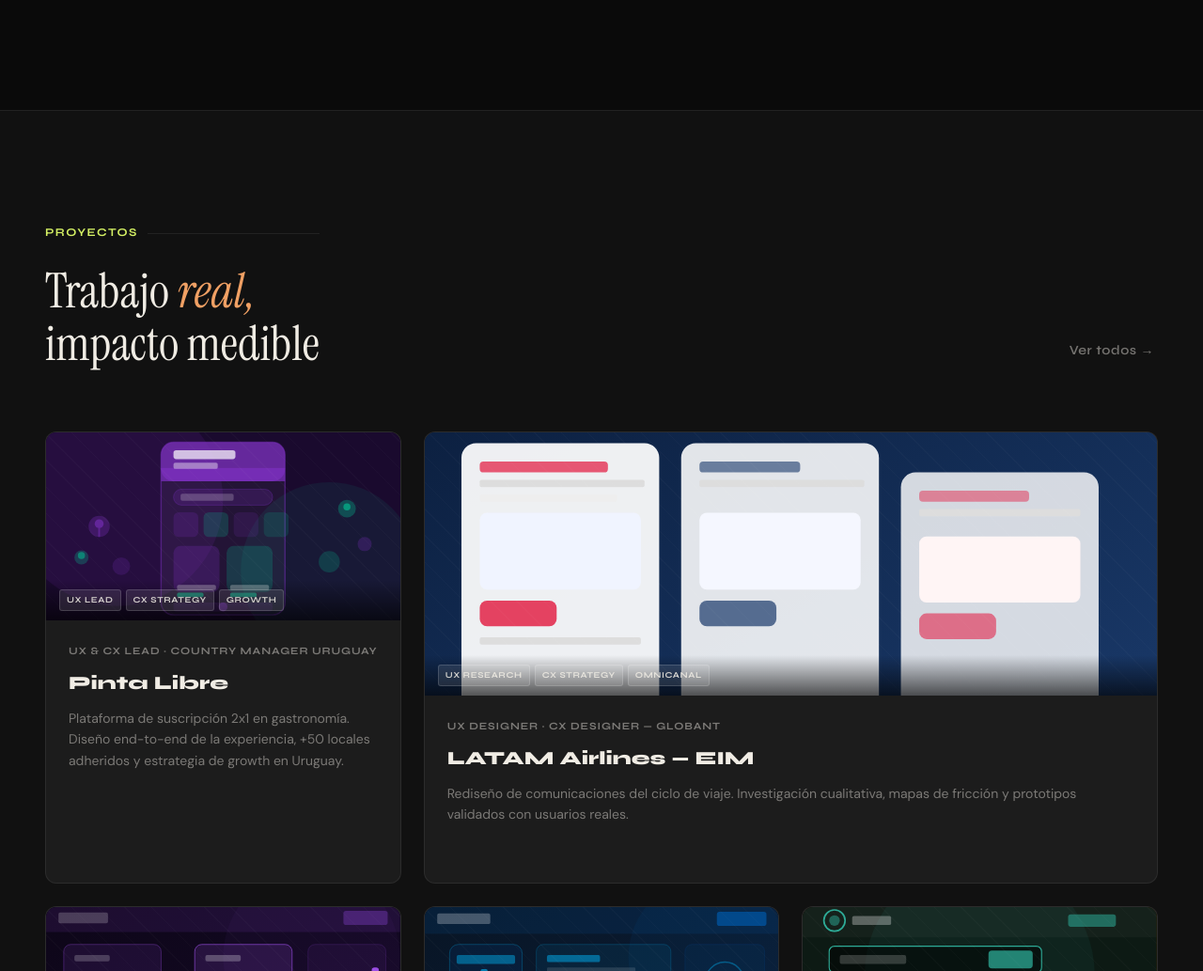
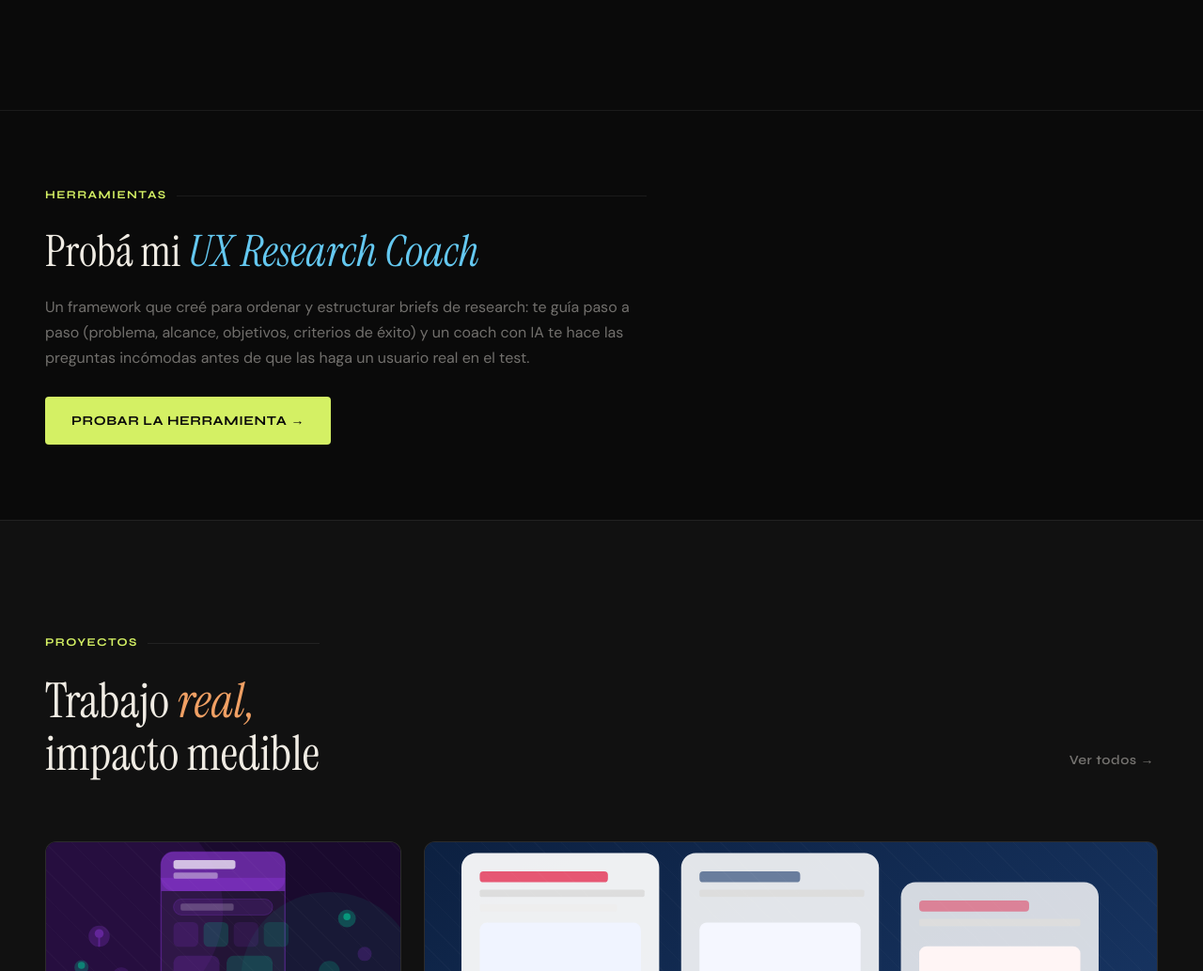
Before and after one commit to nwainberg11-bit/portfolio, a plain HTML site: page index.html in a window 1280 px wide. Shown: the part 1635-2668 px from the top of the page at 94% size. Drawn offline with Linux system fonts and the light colour scheme.

Commit message:
Add Tools section to nav + portfolio, link to UX Research Coach
Nueva sección "Tools" arriba de Proyectos presentando el UX Research Coach (framework propio para estructurar briefs de research), con link a la app en vivo. También se agrega como entrada destacada arriba del listado en el modal "Ver todos los proyectos", separada por una línea de los proyectos.

```diff
--- a/index.html
+++ b/index.html
@@ -580,6 +580,31 @@
     line-height: 1.6;
   }
 
+  /* ── HERRAMIENTAS ── */
+  .tools {
+    padding: 80px 48px;
+    border-top: 1px solid var(--border);
+  }
+
+  .tools-inner { max-width: 640px; }
+
+  .tools-inner h2 {
+    font-family: var(--font-display);
+    font-size: clamp(32px, 3.6vw, 48px);
+    font-weight: 400;
+    line-height: 1.1;
+    margin-bottom: 20px;
+  }
+
+  .tools-inner h2 em { font-style: italic; color: var(--accent2); }
+
+  .tools-body {
+    color: var(--muted);
+    font-size: 16px;
+    line-height: 1.7;
+    margin-bottom: 28px;
+  }
+
   /* ── PROYECTOS ── */
   .projects {
     padding: 120px 48px;
@@ -1068,6 +1093,7 @@
 
 
     .about { grid-template-columns: 1fr; padding: 80px 24px; gap: 48px; }
+    .tools { padding: 64px 24px; }
     .projects { padding: 80px 24px; }
     .projects-grid { grid-template-columns: 1fr; }
     .project-card.featured { grid-column: span 1; }
@@ -1253,6 +1279,12 @@
     flex-shrink: 0; margin-left: 16px;
   }
   .modal-divider { height: 1px; background: rgba(255,255,255,0.06); margin: 3px 0; }
+  .modal-section-label {
+    font-family: 'Syne', sans-serif; font-size: 10px; font-weight: 700;
+    letter-spacing: 0.1em; text-transform: uppercase;
+    color: rgba(240,236,228,0.4);
+    padding: 0 16px 2px;
+  }
 </style>
 </head>
 <body>
@@ -1262,6 +1294,7 @@
   <a href="#" class="nav-logo">NICO<strong style="color:var(--accent)">WAINBERG</strong></a>
   <ul class="nav-links">
     <li><a href="#sobre-mi">Sobre mí</a></li>
+    <li><a href="#herramientas">Tools</a></li>
     <li><a href="#proyectos">Proyectos</a></li>
     <li><a href="#servicios">Servicios</a></li>
     <li><a href="#contacto" class="nav-cta">Contacto</a></li>
@@ -1400,6 +1433,16 @@
         <p>Cada decisión de diseño tiene un "por qué" medible. Prototipo, testeo y refino hasta que los números validan.</p>
       </div>
     </div>
+  </div>
+</section>
+
+<!-- HERRAMIENTAS -->
+<section class="tools" id="herramientas">
+  <div class="tools-inner reveal">
+    <div class="section-eyebrow">Herramientas</div>
+    <h2>Probá mi <em>UX Research Coach</em></h2>
+    <p class="tools-body">Un framework que creé para ordenar y estructurar briefs de research: te guía paso a paso (problema, alcance, objetivos, criterios de éxito) y un coach con IA te hace las preguntas incómodas antes de que las haga un usuario real en el test.</p>
+    <a href="https://ux-research-toolv2.vercel.app" target="_blank" rel="noopener" class="btn-primary">Probar la herramienta →</a>
   </div>
 </section>
 
@@ -2011,6 +2054,17 @@
     <div class="modal-eyebrow">Portfolio</div>
     <h2 class="modal-title">Todos los <em>proyectos</em></h2>
     <div class="modal-project-list">
+
+      <div class="modal-section-label">Tools</div>
+      <a href="https://ux-research-toolv2.vercel.app" target="_blank" rel="noopener" class="modal-project-item" style="--item-color:#d4f064; --item-rgb:212,240,100;">
+        <div class="modal-project-left">
+          <div class="modal-project-name">UX Research Coach</div>
+          <div class="modal-project-role">Framework propio para ordenar y estructurar briefs de research</div>
+          <div class="modal-project-badges"><span class="modal-badge">AI Coach</span><span class="modal-badge">Research Ops</span></div>
+        </div><span class="modal-arrow">→</span>
+      </a>
+<div class="modal-divider" style="margin: 16px 0;"></div>
+      <div class="modal-section-label">Proyectos</div>
 
       <a href="pinta-libre.html" class="modal-project-item" style="--item-color:#7B2FBE; --item-rgb:123,47,190;">
         <div class="modal-project-left">
```
